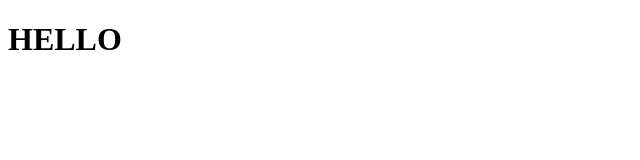
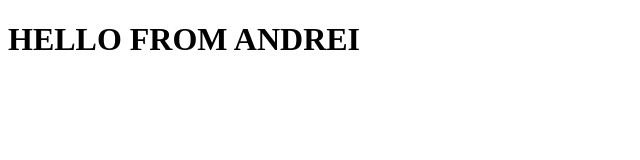
Before and after one commit to AndreiBakhtinov/super_test_repo, a plain HTML site: page index.html in a window 1280 px wide. Shown: the whole page, without its empty margins (0-640 px from the left). Drawn offline with Linux system fonts and the light colour scheme.

Commit message:
update index.html

```diff
--- a/index.html
+++ b/index.html
@@ -7,7 +7,7 @@
 </head>
 <body>
     <h1>
-        HELLO
+        HELLO FROM ANDREI
     </h1>
 </body>
 </html>
```
